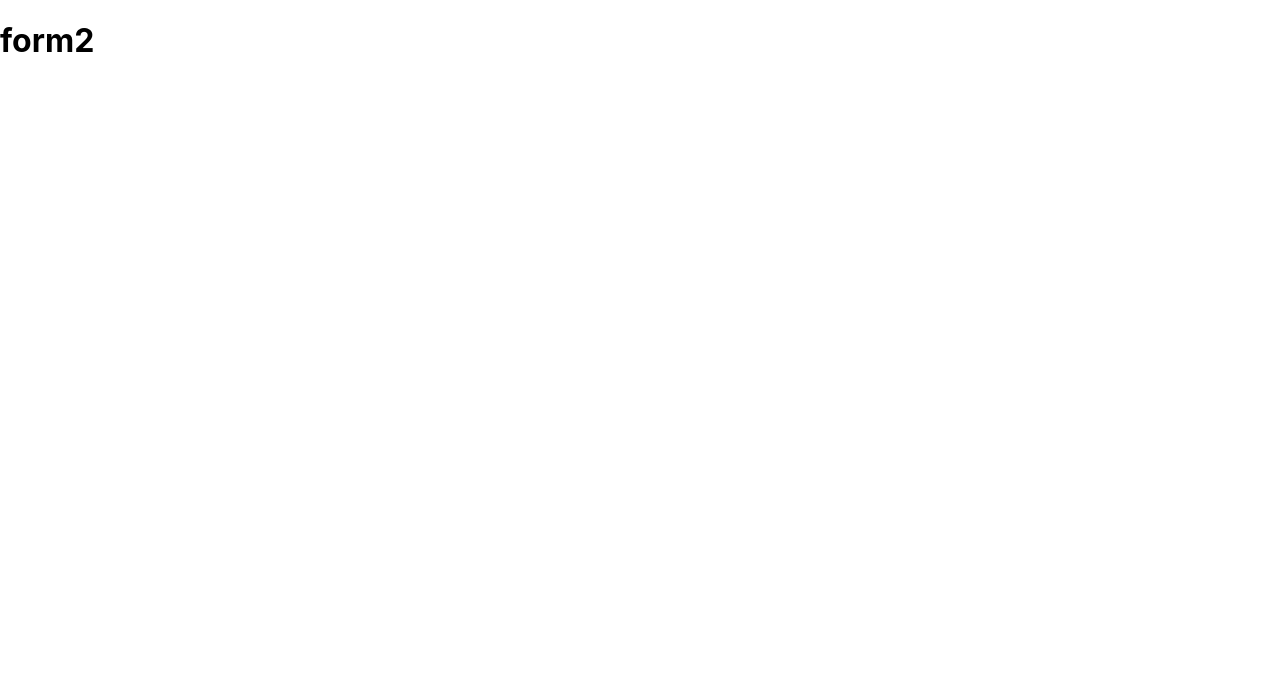
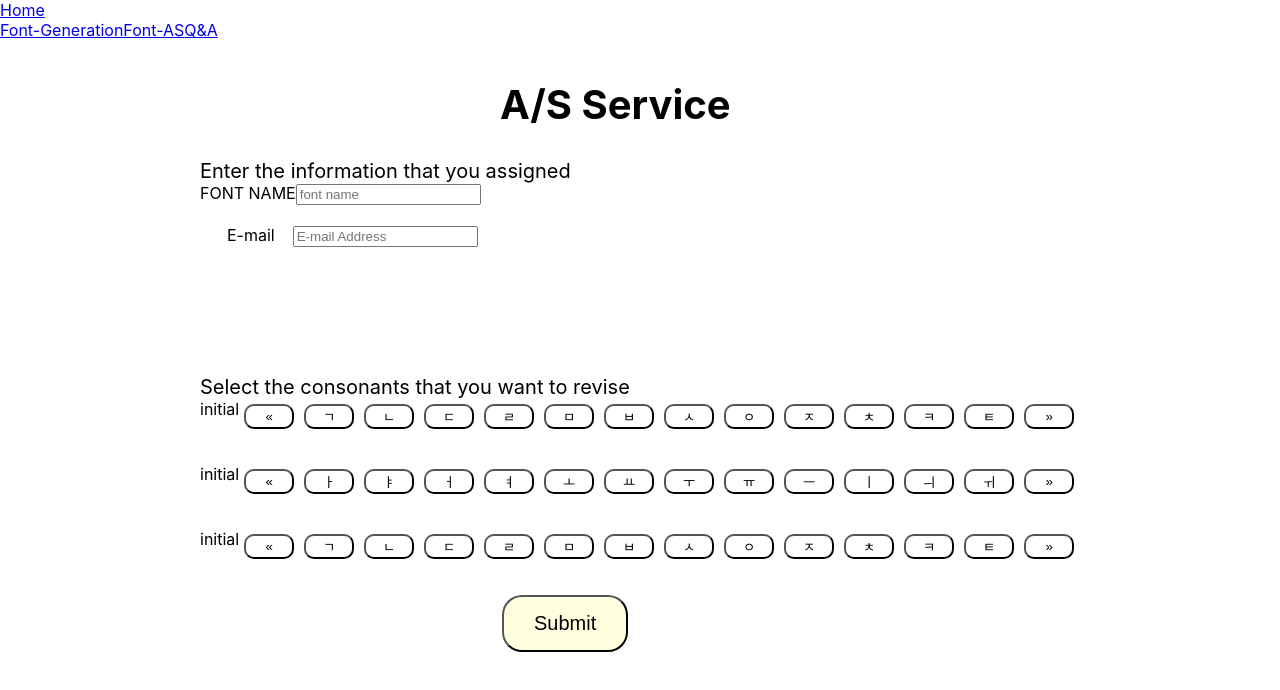
Before and after one commit to dasollee2525/Capstone-project, a React (Create React App) app: page /form2 in a window 1280 px wide. Shown: the top 690 px of the page. Built offline with nearby package versions, Linux system fonts and the light colour scheme; the HTML template or start-up script is replaced by a standard one.

Commit message:
form2 완성

```diff
--- a/src/components/button.js
+++ b/src/components/button.js
@@ -12,11 +12,14 @@ let Button = styled.button`
   margin: 4px 2px;
   cursor: pointer;
   border-radius: 20px;
+  width: ${(props) => props.size};
 `;
 function MakeButton(props) {
   return (
     <div>
-      <Button backgroundcolor={props.backgroundcolor}>{props.text}</Button>
+      <Button size={props.size} backgroundcolor={props.backgroundcolor}>
+        {props.text}
+      </Button>
     </div>
   );
 }
--- a/src/site/form-one.js
+++ b/src/site/form-one.js
@@ -149,7 +149,7 @@ function Form1() {
               <div>
                 <label>
                   <Radio type="checkbox" name="number" />
-                  intial
+                  initial
                 </label>
                 &nbsp;&nbsp;
                 <label>
@@ -168,7 +168,7 @@ function Form1() {
               <div>
                 <label>
                   <Radio type="checkbox" name="number" />
-                  intial
+                  initial
                 </label>
                 &nbsp;&nbsp;
                 <label>
@@ -187,7 +187,7 @@ function Form1() {
               <div>
                 <label>
                   <Radio type="checkbox" name="number" />
-                  intial
+                  initial
                 </label>
                 &nbsp;&nbsp;
                 <label>
--- a/src/site/form-two.js
+++ b/src/site/form-two.js
@@ -1,5 +1,202 @@
 import React from "react";
+import {
+  InputGroup,
+  FormControl,
+  Nav,
+  Navbar,
+  Container,
+  Form,
+  Button,
+} from "react-bootstrap";
+import styled from "styled-components";
+import MakeButton from "../components/button";
+let Outcontainer = styled.div`
+  height: 100%;
+  width: 100%;
+`;
+
+let Header = styled.div`
+  height: 10%;
+  width: 100%;
+`;
+let Intro = styled.div`
+  heigth: 20%;
+  width: 50%;
+  display: flex;
+  align-items: center;
+`;
+let Information = styled.div`
+  height: 30%;
+  width: 60%;
+`;
+let Upload = styled.div`
+  height: 30%;
+  width: 100%;
+`;
+
+let Leftpart = styled.div`
+  padding-left: 300px;
+  width: 50%;
+`;
+let Rightpart = styled.div`
+  width: 50%;
+  display: flex;
+  flex-direction: column;
+  align-items: center;
+  padding-right: 300px;
+`;
+let Spantext = styled.span`
+  font-size: ${(props) => props.size};
+  display: inline-block;
+  margin-bottom: ${(props) => props.length};
+  margin-right: ${(props) => props.rightlength};
+  margin-left: ${(props) => props.leftlength};
+`;
+let Count = styled.div`
+  width: 100%;
+  height: 10%;
+`;
+let Fileform = styled.div`
+  display: flex;
+  align-items: center;
+  width: 100%;
+`;
+let Radio = styled.input`
+  margin: 20px;
+`;
+let Textdiv = styled.div`
+  padding-left: 200px;
+  height: 90%;
+`;
+
+let Submit = styled.div`
+  padding-left: 300px;
+`;
+let Consonant = styled.div`
+  display: flex;
+  width: 100%;
+  margin-bottom: 30px;
+`;
+let Conbutton = styled.button`
+  background-color: white;
+  width: 50px;
+  margin: 5px;
+  text-align: center;
+  cursor: pointer;
+  border-radius: 10px;
+`;
+
 function Form2() {
-  return <h1>form2</h1>;
+  return (
+    <Outcontainer>
+      <Header>
+        <Navbar bg="light" variant="light">
+          <Container>
+            <Navbar.Brand href="/">Home</Navbar.Brand>
+            <Nav className="me-auto">
+              <Nav.Link href="/form1">Font-Generation</Nav.Link>
+              <Nav.Link href="/form2">Font-AS</Nav.Link>
+              <Nav.Link href="/request">Q&A</Nav.Link>
+            </Nav>
+          </Container>
+        </Navbar>
+      </Header>
+      <Textdiv>
+        <Intro>
+          <Spantext size={"40px"} length={"30px"} leftlength={"300px"}>
+            <b>A/S Service</b>
+          </Spantext>
+        </Intro>
+        <Information>
+          <Spantext size={"20px"}>
+            Enter the information that you assigned
+          </Spantext>
+          <InputGroup size="lg">
+            <InputGroup.Text id="inputGroup-sizing-lg">
+              FONT NAME
+            </InputGroup.Text>
+            <FormControl
+              aria-label="Large"
+              aria-describedby="inputGroup-sizing-sm"
+              placeholder="font name"
+            />
+          </InputGroup>
+          <br></br>
+          <InputGroup size="lg">
+            <InputGroup.Text id="inputGroup-sizing-lg">
+              &nbsp; &nbsp;&nbsp;&nbsp; E-mail&nbsp;&nbsp;&nbsp;&nbsp;
+            </InputGroup.Text>
+            <FormControl
+              aria-label="Large"
+              aria-describedby="inputGroup-sizing-sm"
+              placeholder="E-mail Address"
+            />
+          </InputGroup>
+        </Information>
+        <Upload>
+          <Spantext size={"20px"}>
+            Select the consonants that you want to revise
+          </Spantext>
+          <Consonant>
+            <InputGroup.Text id="inputGroup-sizing-lg">initial</InputGroup.Text>
+            <Conbutton>&#171;</Conbutton>
+            <Conbutton>ㄱ</Conbutton>
+            <Conbutton>ㄴ</Conbutton>
+            <Conbutton>ㄷ</Conbutton>
+            <Conbutton>ㄹ</Conbutton>
+            <Conbutton>ㅁ</Conbutton>
+            <Conbutton>ㅂ</Conbutton>
+            <Conbutton>ㅅ</Conbutton>
+            <Conbutton>ㅇ</Conbutton>
+            <Conbutton>ㅈ</Conbutton>
+            <Conbutton>ㅊ</Conbutton>
+            <Conbutton>ㅋ</Conbutton>
+            <Conbutton>ㅌ</Conbutton>
+            <Conbutton>&#187;</Conbutton>
+          </Consonant>
+          <Consonant>
+            <InputGroup.Text id="inputGroup-sizing-lg">initial</InputGroup.Text>
+            <Conbutton>&#171;</Conbutton>
+            <Conbutton>ㅏ</Conbutton>
+            <Conbutton>ㅑ</Conbutton>
+            <Conbutton>ㅓ</Conbutton>
+            <Conbutton>ㅕ</Conbutton>
+            <Conbutton>ㅗ</Conbutton>
+            <Conbutton>ㅛ</Conbutton>
+            <Conbutton>ㅜ</Conbutton>
+            <Conbutton>ㅠ</Conbutton>
+            <Conbutton>ㅡ</Conbutton>
+            <Conbutton>ㅣ</Conbutton>
+            <Conbutton>ㅢ</Conbutton>
+            <Conbutton>ㅟ</Conbutton>
+            <Conbutton>&#187;</Conbutton>
+          </Consonant>
+          <Consonant>
+            <InputGroup.Text id="inputGroup-sizing-lg">initial</InputGroup.Text>
+            <Conbutton>&#171;</Conbutton>
+            <Conbutton>ㄱ</Conbutton>
+            <Conbutton>ㄴ</Conbutton>
+            <Conbutton>ㄷ</Conbutton>
+            <Conbutton>ㄹ</Conbutton>
+            <Conbutton>ㅁ</Conbutton>
+            <Conbutton>ㅂ</Conbutton>
+            <Conbutton>ㅅ</Conbutton>
+            <Conbutton>ㅇ</Conbutton>
+            <Conbutton>ㅈ</Conbutton>
+            <Conbutton>ㅊ</Conbutton>
+            <Conbutton>ㅋ</Conbutton>
+            <Conbutton>ㅌ</Conbutton>
+            <Conbutton>&#187;</Conbutton>
+          </Consonant>
+        </Upload>
+        <Submit>
+          <MakeButton
+            text={"Submit"}
+            backgroundcolor={"lightyellow"}
+          ></MakeButton>
+        </Submit>
+      </Textdiv>
+    </Outcontainer>
+  );
 }
 export default Form2;
```
